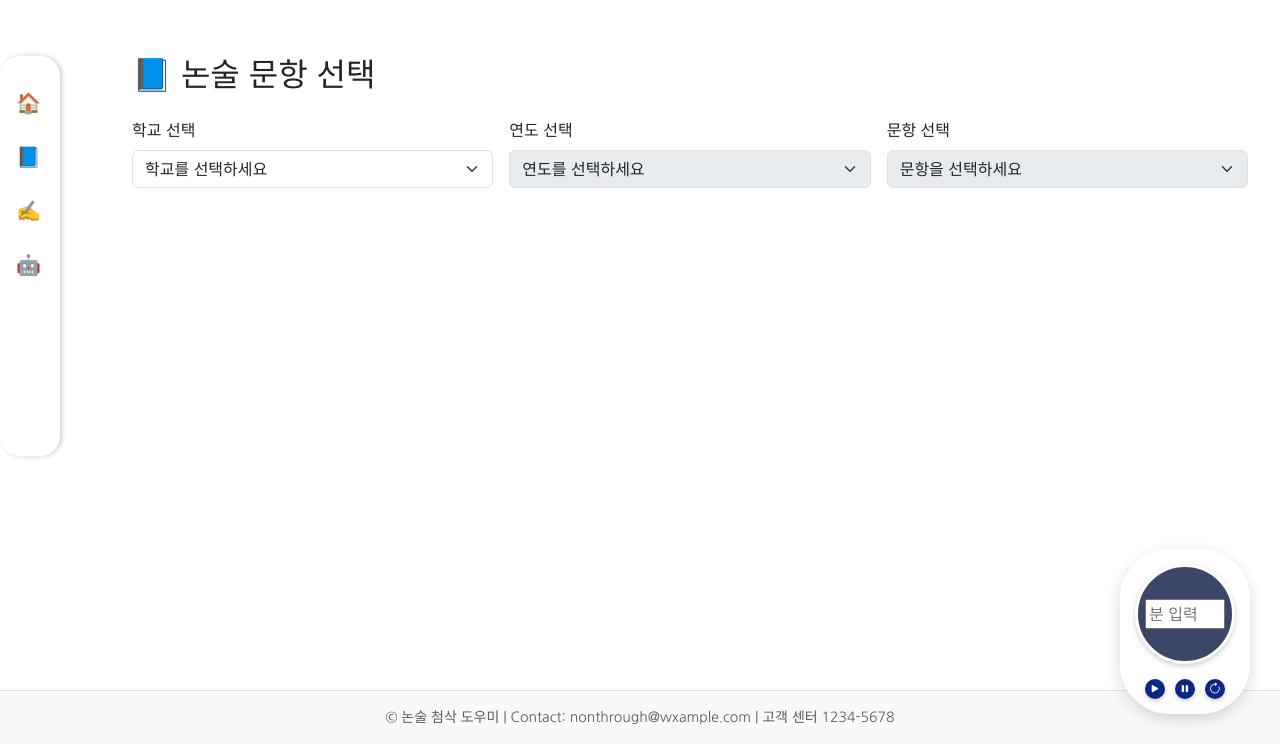
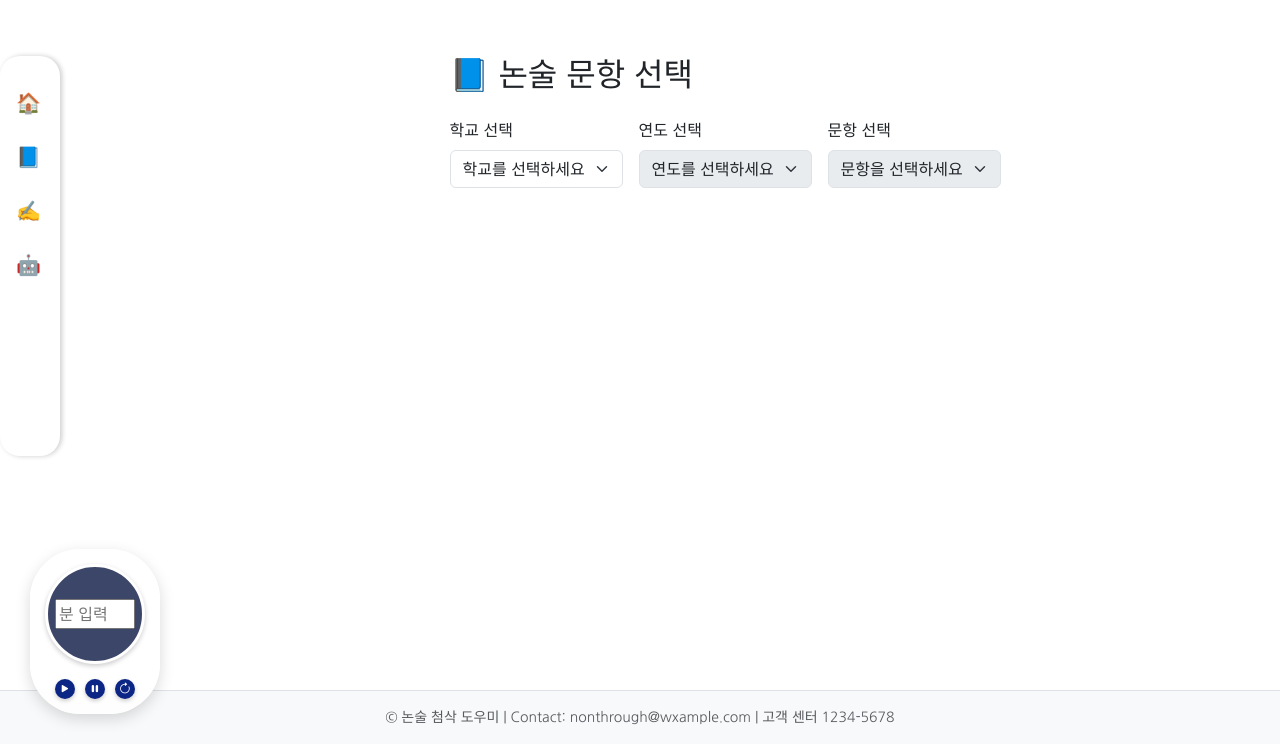
Before and after one commit to NK991118/SKN14-4th-5Team, a Django app: page /select-question/ in a window 1280 px wide. Shown: the part 56-800 px from the top of the page. Run offline with Django 5.2, Linux system fonts and the light colour scheme; some libraries are stand-ins or nearby versions.

Commit message:
Update: updating

```diff
--- a/SongYuna/fourth_project/app/views.py
+++ b/SongYuna/fourth_project/app/views.py
@@ -47,9 +47,7 @@ def my_answer(request):
         request.session['question_id'] = question_id
         request.session['extracted_text'] = extracted_text
         return redirect(reverse('app:run_grading'))
-
     else:
-        # 이 페이지에도 대학-연도-문항 선택 드롭다운이 필요하므로 데이터를 템플릿에 전달해야 해.
         context = {'schools_data_json': UNIVERSITY_DATA}
         return render(request, 'app/02_my_answer.html', context)
 
--- a/SongYuna/fourth_project/static/css/style.css
+++ b/SongYuna/fourth_project/static/css/style.css
@@ -12,6 +12,25 @@ body {
     display: flex;
     flex-direction: column;
 }
+
+/* main */
+main {
+    flex:1;
+}
+
+.main-content {
+    flex: 1;
+    max-width: 1000px;
+    margin: 0 auto;
+    padding-left: 170px;
+}
+
+/* footer */
+footer {
+    width: 100%;
+    margin-top: auto;
+}
+
 
 /* nav */
 .navbar {
@@ -47,7 +66,7 @@ body {
 }
 
 .sidebar:hover {
-  width: 200px;
+  width: 170px;
 }
 
 .menu-item {
@@ -79,23 +98,6 @@ body {
   opacity: 1;
 }
 
-/* main */
-main {
-    flex:1;
-}
-
-.main-content {
-    flex: 1;
-    margin-left: 100px;
-    /* padding: 2rem;    */
-}
-
-/* footer */
-footer {
-    width: 100%;
-    margin-top: auto;
-}
-
 
 /* card style */
 .card {
@@ -109,7 +111,7 @@ footer {
 #floating-timer-widget {
     position: fixed;
     bottom: 30px;
-    right: 30px;
+    left: 30px;
     z-index: 1100;
     display: flex;
     flex-direction: column;
--- a/SongYuna/fourth_project/templates/app/01_select_question.html
+++ b/SongYuna/fourth_project/templates/app/01_select_question.html
@@ -8,7 +8,7 @@
 
     <!-- 드롭다운 메뉴 -->
     <div class="row g-3">
-        <div class="col-md-4">
+        <div class="select col-md-4">
             <label for="schoolSelect" class="form-label">학교 선택</label>
             <select id="schoolSelect" class="form-select">
                 <option selected disabled>학교를 선택하세요</option>
--- a/SongYuna/fourth_project/templates/layout/base.html
+++ b/SongYuna/fourth_project/templates/layout/base.html
@@ -9,7 +9,8 @@
     <!-- Bootstrap -->
     <link href="https://cdn.jsdelivr.net/npm/bootstrap@5.3.3/dist/css/bootstrap.min.css" rel="stylesheet">
     <link rel="stylesheet" href="https://cdn.jsdelivr.net/npm/bootstrap-icons@1.11.3/font/bootstrap-icons.min.css">
-
+    <!-- FlatIcon -->
+    <link rel='stylesheet' href='https://cdn-uicons.flaticon.com/3.0.0/uicons-solid-straight/css/uicons-solid-straight.css'>
     <!-- CSS -->
     <link rel="stylesheet" href="{% static 'css/style.css' %}">
     {% block style %}
@@ -21,11 +22,8 @@
     <!-- nav -->
     {% include "./nav.html" %}
 
-  <!-- content -->
-  <main class="main-content">
     <!-- sidebar -->
     <div class="sidebar" id="sidebar">
-
       <a href="{% url "app:index" %}" class="menu-item">
         <div class="menu-icon">🏠</div>
         <div class="menu-text">홈</div>
@@ -44,6 +42,9 @@
       </a>
     </div>
 
+
+  <!-- content -->
+  <main class="main-content">
 
       {% block content %}
 
```
Lines whose indentation alone changed are shown as unchanged.
